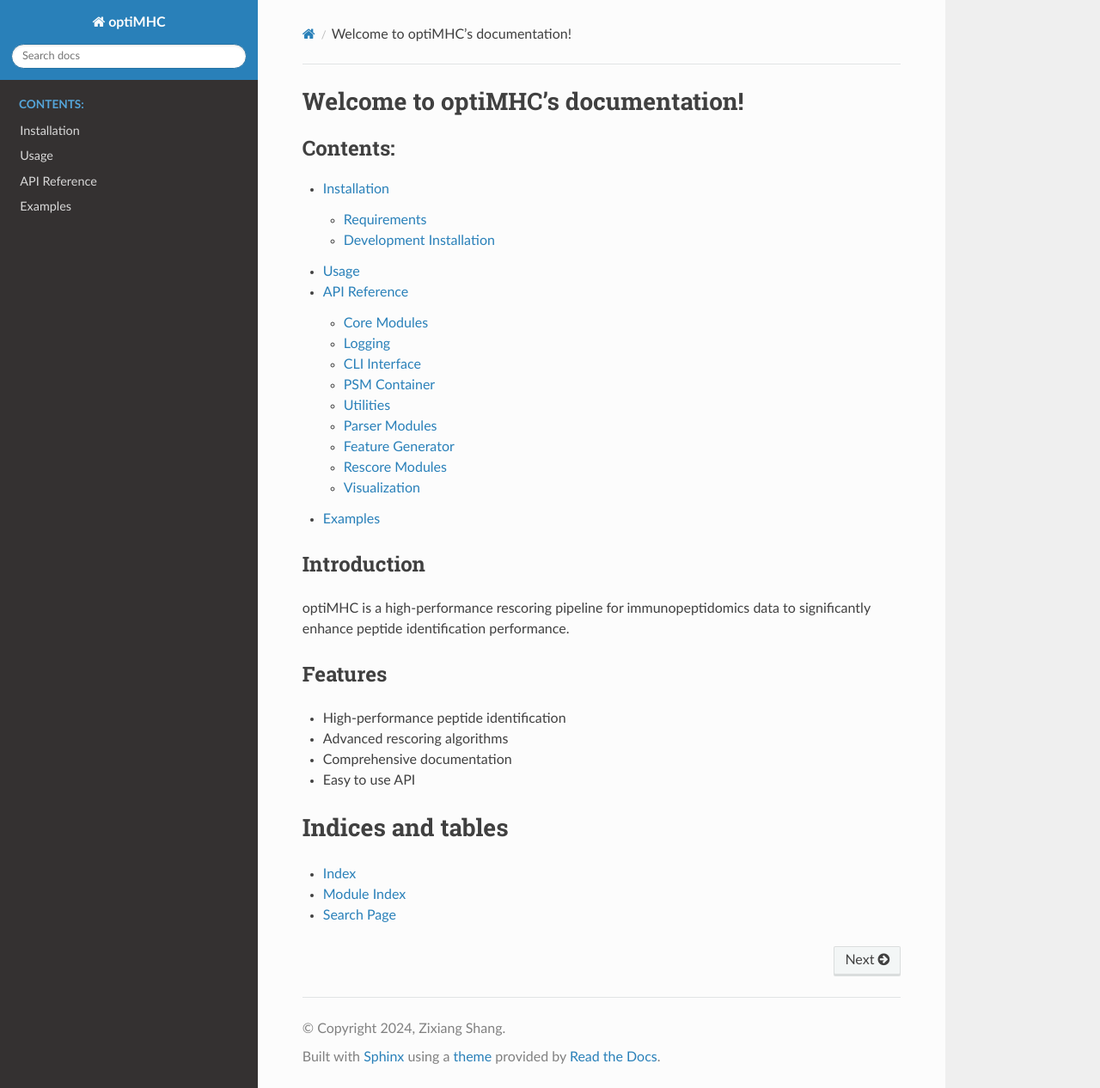
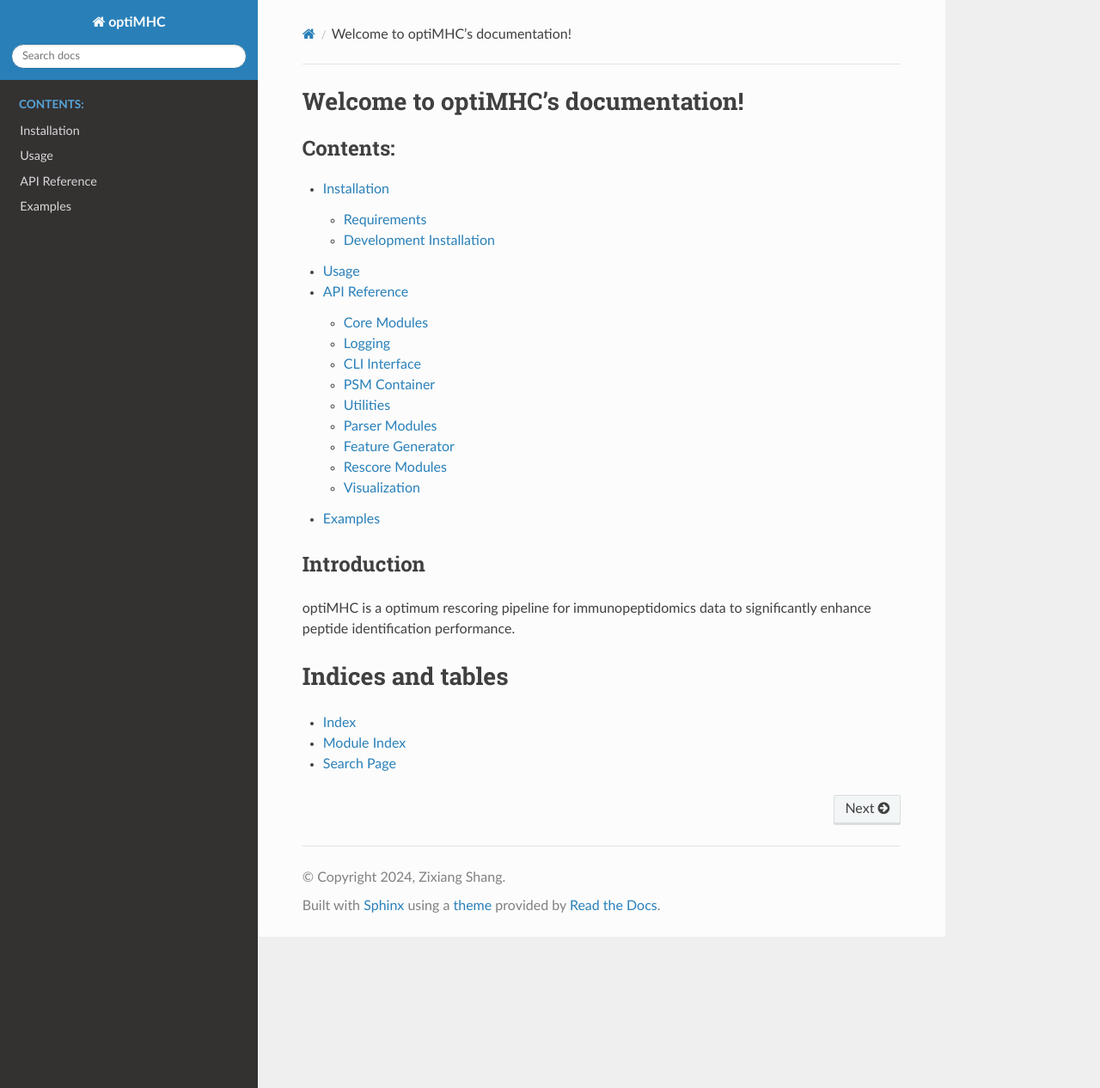
Before and after one commit to 5h4ng/optiMHC, a Sphinx documentation site: the page built from docs/source/index.rst, in a window 1280 px wide and 1266 px high. Shown: the whole window at 86% size. Built offline with Sphinx 7.4.7 and the Read the Docs theme 3.1.0, drawn with Linux system fonts in a browser that asks for light colours.

```diff
--- a/docs/source/api.rst
+++ b/docs/source/api.rst
@@ -119,7 +119,7 @@ Feature Generator Submodules
    :undoc-members:
    :show-inheritance:
 
-.. automodule:: optimhc.feature_generator.spectra_similarity
+.. automodule:: optimhc.feature_generator.spectral_similarity
    :members:
    :undoc-members:
    :show-inheritance:
--- a/docs/source/index.rst
+++ b/docs/source/index.rst
@@ -18,15 +18,7 @@ Welcome to optiMHC's documentation!
 Introduction
 ------------
 
-optiMHC is a high-performance rescoring pipeline for immunopeptidomics data to significantly enhance peptide identification performance.
-
-Features
---------
-
-* High-performance peptide identification
-* Advanced rescoring algorithms
-* Comprehensive documentation
-* Easy to use API
+optiMHC is a optimum rescoring pipeline for immunopeptidomics data to significantly enhance peptide identification performance.
 
 Indices and tables
 ==================
--- a/docs/source/installation.rst
+++ b/docs/source/installation.rst
@@ -15,6 +15,6 @@ To install the development version:
 
 .. code-block:: bash
 
-    git clone https://github.com/yourusername/optimhc.git
+    git clone https://github.com/5h4ng/optimhc.git
     cd optimhc
     pip install -e .
```
